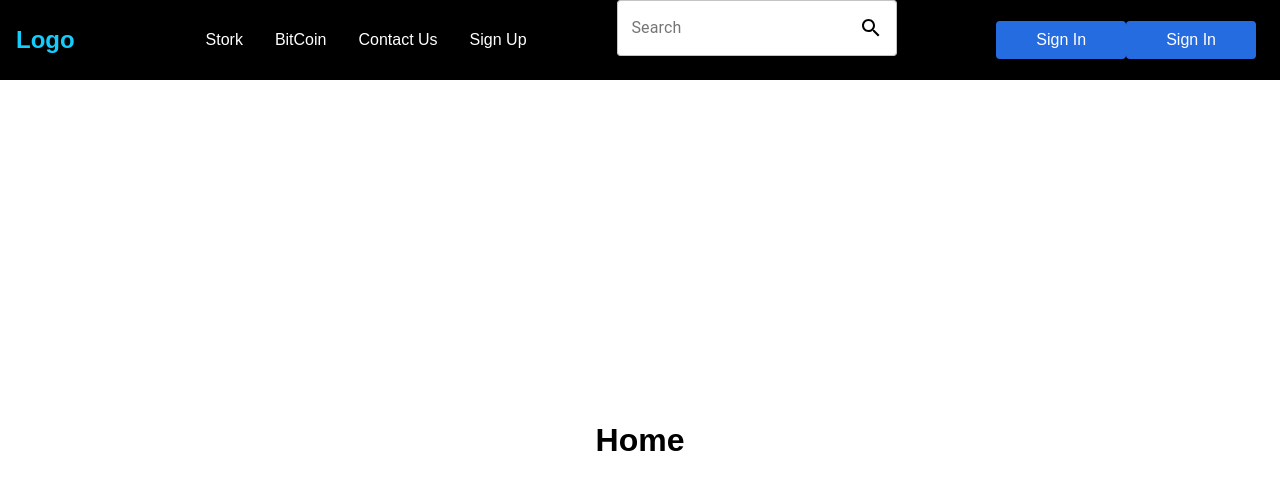
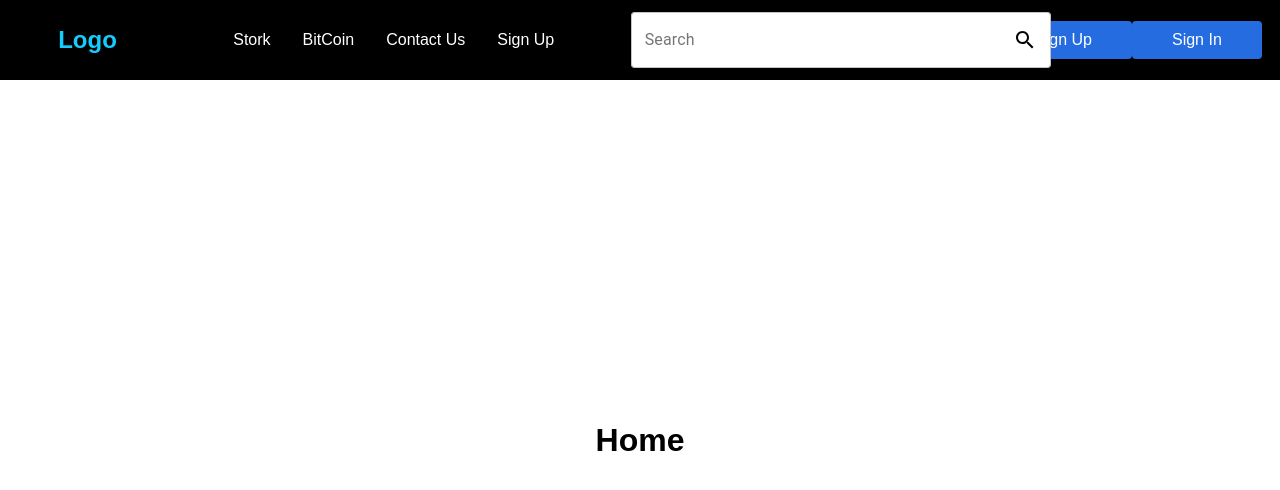
Before and after one commit to salvable/web-Stork, a React (Create React App) app: page / in a window 1280 px wide. Shown: the top 490 px of the page. Built offline with nearby package versions, Linux system fonts and the light colour scheme.

Commit message:
nav bar 변경, 추후 작업은 각 페이지 만들고 서버로 부터 데이터를 받아와 웹에 뿌리는 과정 axios이

```diff
--- a/src/Stork/component/Navbar/NavbarElement.js
+++ b/src/Stork/component/Navbar/NavbarElement.js
@@ -6,7 +6,8 @@ export const Nav = styled.nav`
   background: #000;
   height: 80px;
   display: flex;
-  justify-content: space-between;
+  justify-content: space-around;
+  align-items: center;
   padding: 0.5rem calc((100vm - 1000px) / 2);
   z-index: 10;
 `;
@@ -54,7 +55,7 @@ export const NavBtn = styled.nav`
   display: flex;
   align-items: center;
   margin-right: 24px;
-
+  margin-left: 24px;
   @media screen and (max-width: 768px){
     display: none;
   }
--- a/src/Stork/component/Navbar/index.js
+++ b/src/Stork/component/Navbar/index.js
@@ -10,9 +10,7 @@ const Navbar = () => {
            <Nav>
                <NavLink to="/">
                    <h1>Logo</h1>
-
                </NavLink>
-               <Bars />
                <NavMenu>
                    <NavLink to="/stork" activeStyle>
                        Stork
@@ -38,15 +36,17 @@ const Navbar = () => {
                        ),
                        style:{
                            backgroundColor: "white",
-                           color: "black"
+                           color: "black",
+                           width: "150%"
+
                        }
                    }}
                />
-               <NavBtn>
-                   <NavBtnLink to='/signin'>Sign In</NavBtnLink>
-                   <NavBtnLink to='/signin'>Sign In</NavBtnLink>
-               </NavBtn>
-           </Nav>
+               <NavMenu>
+               <NavBtnLink to='/signUp'>Sign Up</NavBtnLink>
+               <NavBtnLink to='/signin'>Sign In</NavBtnLink>
+               </NavMenu>
+               </Nav>
         </>
     );
 };
```
